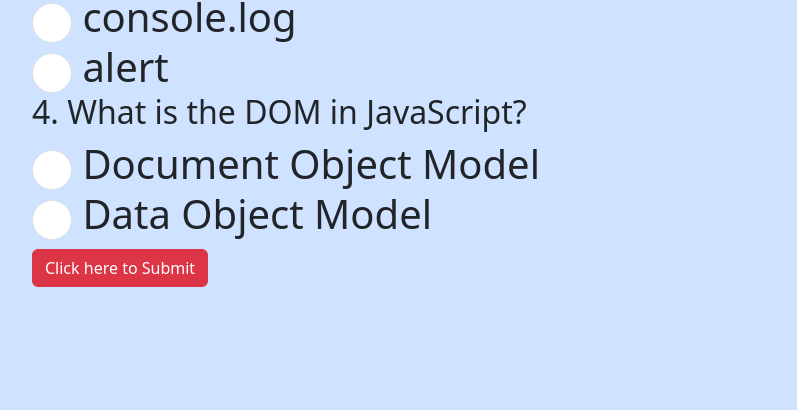
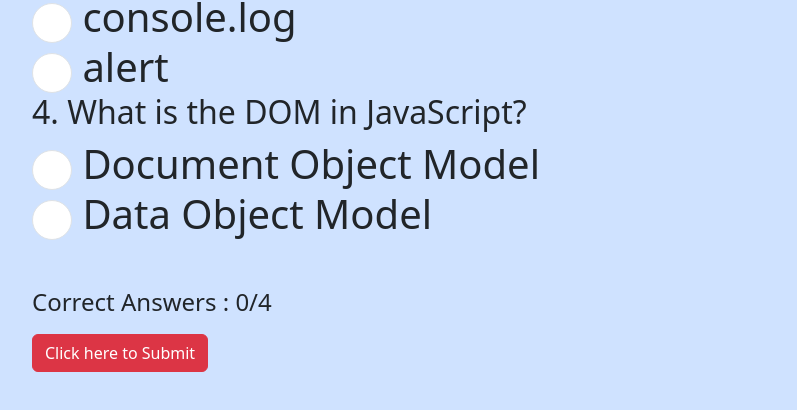
Before and after one commit to CharukaHS/quizApp, a plain HTML site: page index.html in a window 1280 px wide. Shown: the part 658-1068 px from the top of the page, without its empty margins (50-847 px from the left). Before the commit the page ends 986 px from the top, so only its background shows below. Drawn offline with nearby package versions, Linux system fonts and the light colour scheme.

Commit message:
add p tag to display correct answers

```diff
--- a/index.html
+++ b/index.html
@@ -67,6 +67,9 @@
           </div>
         </div>
 
+        <br>
+        <h4 class="pts" id="ptsId"> Correct Answers : 0/4 </h4>
+
         <button type="submit" class="btn btn-danger"">Click here to Submit</button>
 
       </form>
```
